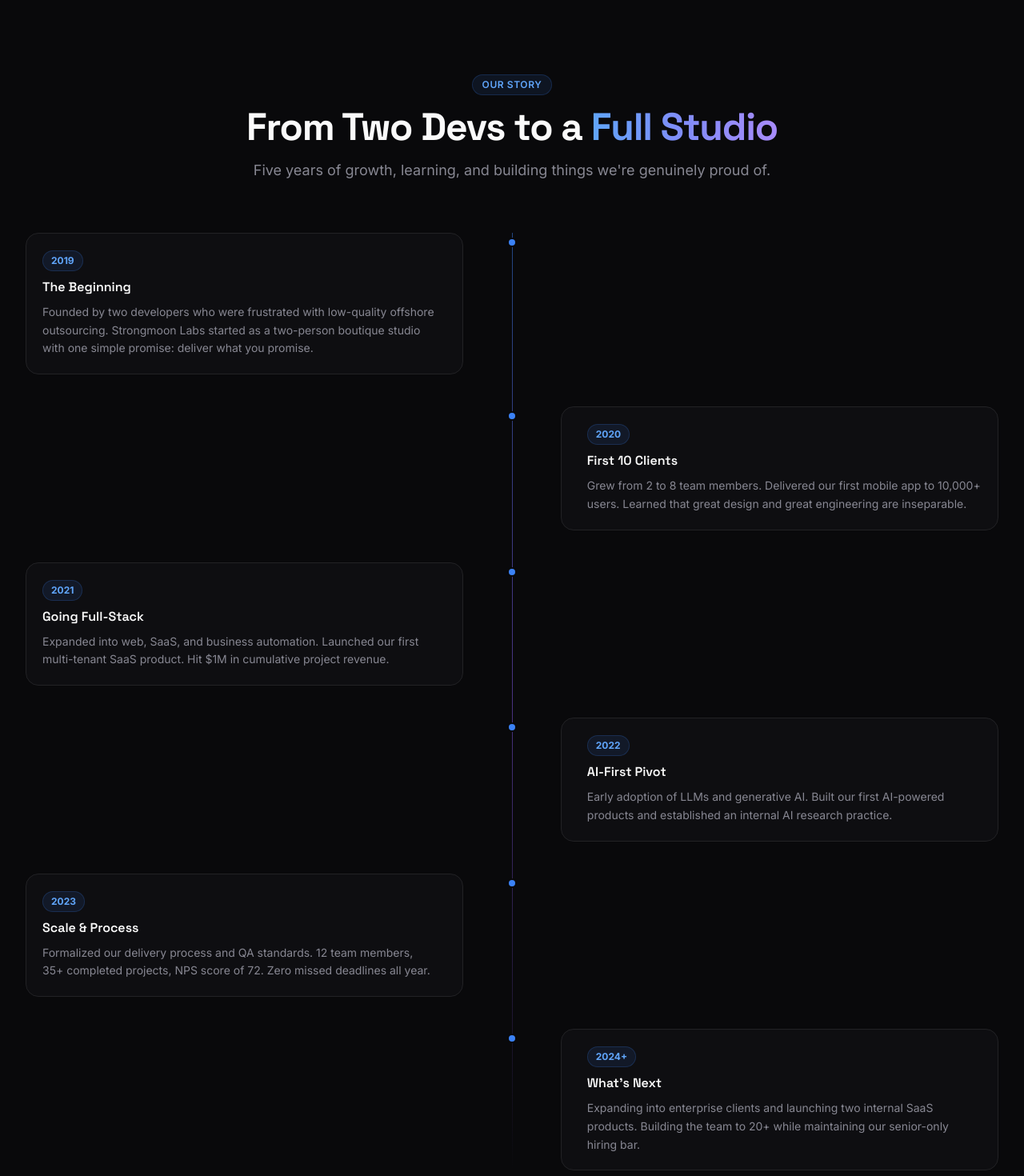
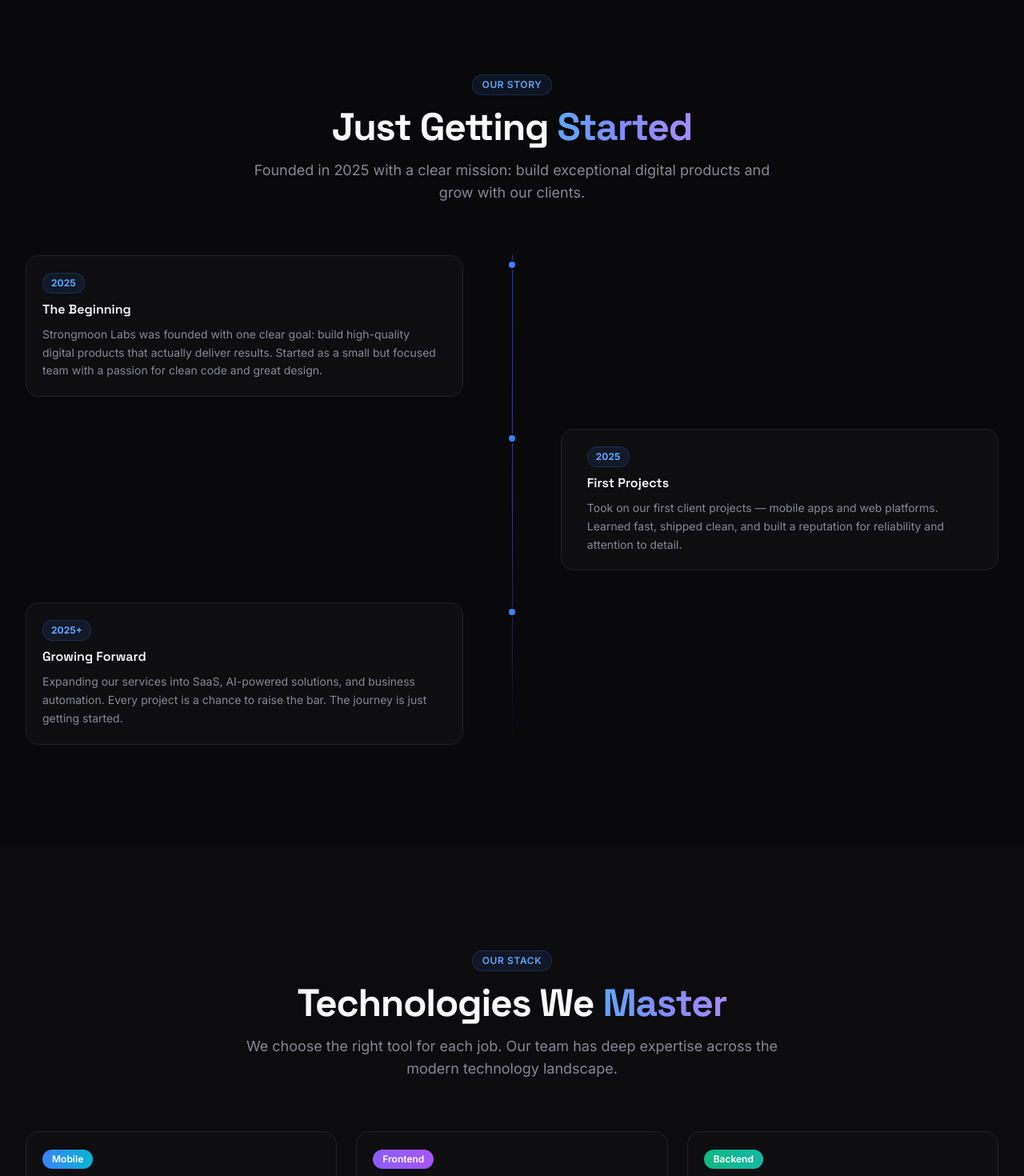
Before and after one commit to Strongmoon221/strongmoonlabs, a Next.js app: page /about in a window 1280 px wide. Shown: the part 1120-2590 px from the top of the page at 80% size. Built offline with nearby package versions, Linux system fonts and the light colour scheme; no server answers.

Commit message:
Update about page timeline

```diff
--- a/src/app/about/page.tsx
+++ b/src/app/about/page.tsx
@@ -38,40 +38,22 @@
 
 const timeline = [
   {
-    year: '2019',
+    year: '2025',
     title: 'The Beginning',
     description:
-      'Founded by two developers who were frustrated with low-quality offshore outsourcing. Strongmoon Labs started as a two-person boutique studio with one simple promise: deliver what you promise.',
+      'Strongmoon Labs was founded with one clear goal: build high-quality digital products that actually deliver results. Started as a small but focused team with a passion for clean code and great design.',
   },
   {
-    year: '2020',
-    title: 'First 10 Clients',
+    year: '2025',
+    title: 'First Projects',
     description:
-      'Grew from 2 to 8 team members. Delivered our first mobile app to 10,000+ users. Learned that great design and great engineering are inseparable.',
+      'Took on our first client projects — mobile apps and web platforms. Learned fast, shipped clean, and built a reputation for reliability and attention to detail.',
   },
   {
-    year: '2021',
-    title: 'Going Full-Stack',
+    year: '2025+',
+    title: 'Growing Forward',
     description:
-      'Expanded into web, SaaS, and business automation. Launched our first multi-tenant SaaS product. Hit $1M in cumulative project revenue.',
-  },
-  {
-    year: '2022',
-    title: 'AI-First Pivot',
-    description:
-      'Early adoption of LLMs and generative AI. Built our first AI-powered products and established an internal AI research practice.',
-  },
-  {
-    year: '2023',
-    title: 'Scale & Process',
-    description:
-      'Formalized our delivery process and QA standards. 12 team members, 35+ completed projects, NPS score of 72. Zero missed deadlines all year.',
-  },
-  {
-    year: '2024+',
-    title: 'What\'s Next',
-    description:
-      'Expanding into enterprise clients and launching two internal SaaS products. Building the team to 20+ while maintaining our senior-only hiring bar.',
+      'Expanding our services into SaaS, AI-powered solutions, and business automation. Every project is a chance to raise the bar. The journey is just getting started.',
   },
 ]
 
@@ -137,9 +119,9 @@
         <div className="container-custom">
           <SectionHeader
             eyebrow="Our Story"
-            title="From Two Devs to a"
-            titleHighlight="Full Studio"
-            description="Five years of growth, learning, and building things we're genuinely proud of."
+            title="Just Getting"
+            titleHighlight="Started"
+            description="Founded in 2025 with a clear mission: build exceptional digital products and grow with our clients."
             className="mb-16"
           />
 
```
